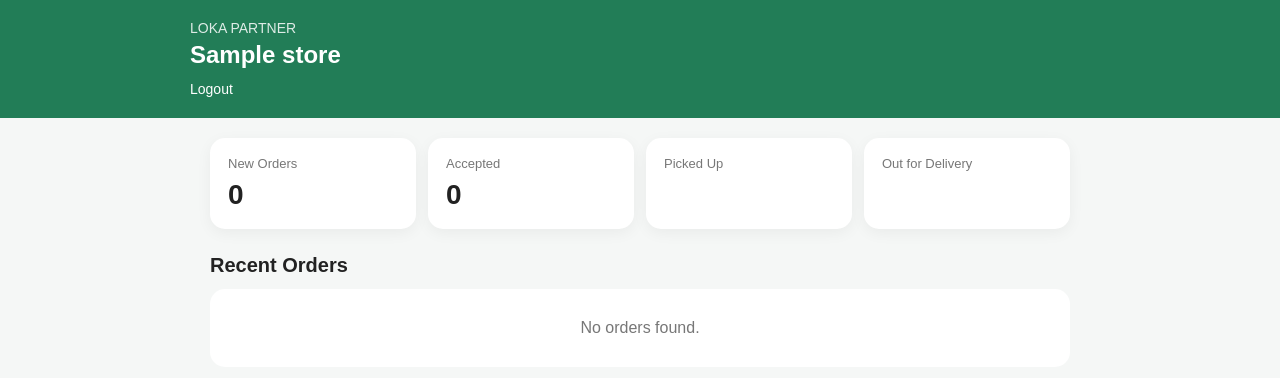
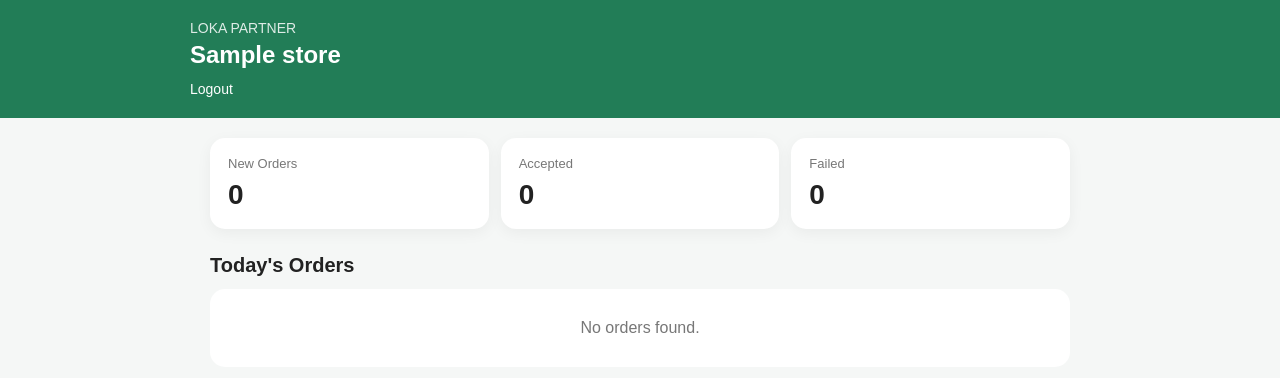
Before and after one commit to Vaibhavchougule72/kagal-marketplace, a Django app: page /partner/ in a window 1280 px wide. Shown: the top 378 px of the page. Run offline with Django 5.2, Linux system fonts and the light colour scheme; a user stored in the database is signed in; tables that the repository leaves empty hold one stand-in row (values such as "Sample post").

Commit message:
time and partner dashboard fix

```diff
--- a/templates/order_tracking.html
+++ b/templates/order_tracking.html
@@ -770,7 +770,9 @@ body,
       <div>
         <div class="ot-store-name">{{ order.store.name }}</div>
         <div class="ot-order-meta">
-          ₹{{ order.total }} · {{ order.created_at|date:"d M Y · g:i A" }}
+          {% language 'en' %}
+            ₹{{ order.total }} · {{ order.created_at|date:"d M Y · g:i A" }}
+          {% endlanguage %}
         </div>
       </div>
     </div>
--- a/templates/partner_dashboard.html
+++ b/templates/partner_dashboard.html
@@ -261,12 +261,13 @@
 <main class="container">
 
     <!-- ============================= -->
-    <!-- ORDER COUNTS -->
+    <!-- TODAY'S ORDER COUNTS -->
     <!-- ============================= -->
 
     <div class="cards">
 
         <div class="card">
+
             <div class="card-title">
                 New Orders
             </div>
@@ -274,10 +275,12 @@
             <div class="card-number">
                 {{ new_orders.count }}
             </div>
+
         </div>
 
 
         <div class="card">
+
             <div class="card-title">
                 Accepted
             </div>
@@ -285,28 +288,20 @@
             <div class="card-number">
                 {{ accepted_orders.count }}
             </div>
+
         </div>
 
 
         <div class="card">
+
             <div class="card-title">
-                Picked Up
+                Failed
             </div>
 
             <div class="card-number">
-                {{ picked_up_orders.count }}
-            </div>
-        </div>
-
-
-        <div class="card">
-            <div class="card-title">
-                Out for Delivery
+                {{ failed_orders.count }}
             </div>
 
-            <div class="card-number">
-                {{ out_for_delivery_orders.count }}
-            </div>
         </div>
 
     </div>
@@ -317,7 +312,7 @@
     <!-- ============================= -->
 
     <div class="section-title">
-        Recent Orders
+         Today's Orders
     </div>
 
 
```
Also changed, not shown: templates/my_orders.html (+6 -2 lines).
